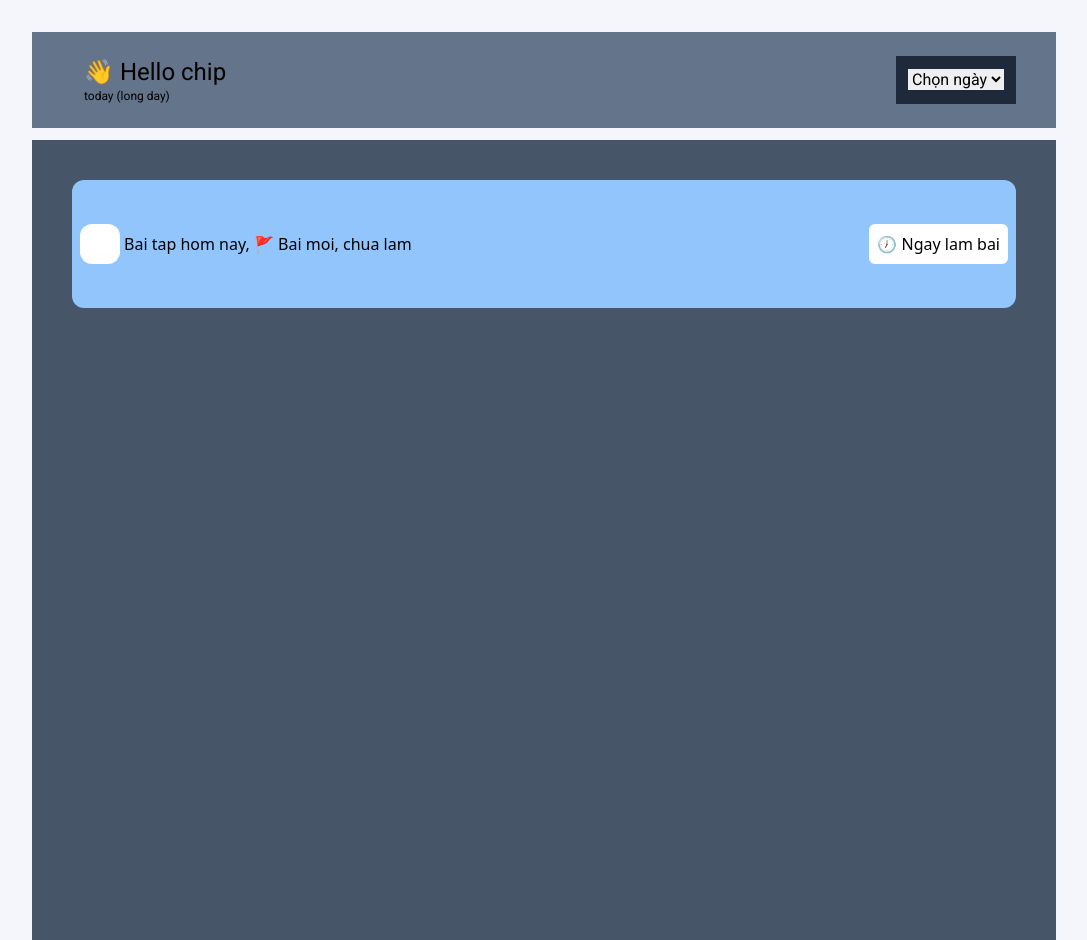
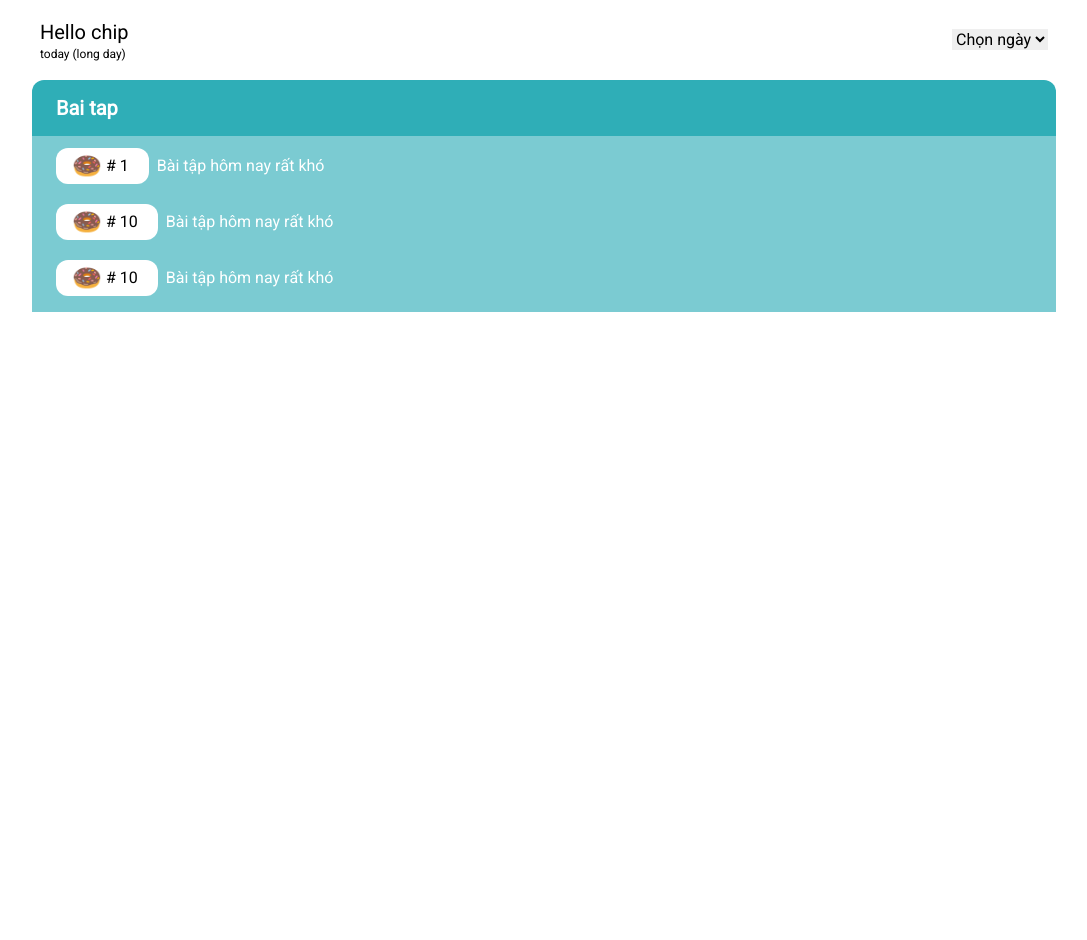
Before and after one commit to beanladance/chiplearnly, a Flask app: page / in a window 1280 px wide. Shown: the whole page, without its empty margins (96-1183 px from the left). After the commit the page ends 312 px from the top, so only its background shows below. Run offline with Flask 3, Linux system fonts and the light colour scheme; some libraries are stand-ins or nearby versions.

Commit message:
Add files via upload

```diff
--- a/templates/index.html
+++ b/templates/index.html
@@ -1,12 +1,12 @@
 {% extends "base.html" %}
 {% block content %}
-<body class="bg-[#f4f6fb]">
-    <div class=" mt-8 justify-between lg:px-10 md:px-5 mx-auto bg-slate-500 h-24 max-w-[1024px] flex min-w-[400px]" style="font-family: 'Roboto', sans-serif;">
-        <div class="my-auto items-center sm:p-3 px-10">
-            <h1 class="text-2xl">👋 Hello chip</h1>
+<body class="">
+    <div class=" mx-auto flex w-full lg:w-[1024px] md:w-[800px] px-2 justify-between h-20" style="font-family: 'Roboto', sans-serif;">
+        <div class="my-auto items-center">
+            <h1 class="text-xl">Hello chip</h1>
             <h3 class="text-xs">today (long day) </h3>
         </div>
-        <div class="bg-slate-800 my-auto sm:p-3 px-10">
+        <div class="my-auto">
             <select>
                 <option>Chọn ngày</option>
                 <option>Hôm nay</option>
@@ -15,21 +15,32 @@
             </select>
         </div>
     </div>
-    <div class="max-w-[1024px] min-w-[400px] mx-auto overflow-y-auto bg-slate-600 lg:p-10 sm:p-3 sm:mt-3 mt-10 h-screen">
-        <!-- 1 cái item bao gôm từ div này -->
-        <div class="mx-auto flex justify-between bg-blue-300 hover:bg-slate-300 h-32 sm:h-18 w-full rounded-xl p-2 mb-2">
-            <div class="flex items-center">
-                <!-- Cho cái ảnh vào cái khung vuông này, tùy chọn ảnh theo thể loại nào -->
-                <div class="bg-white h-10 w-10 rounded-xl "></div>
-                <div class="sm:px-1 px-3 "> Bai tap hom nay, 🚩 Bai moi, chua lam</div>
-
-                <!-- Thêm nhắc nhỏ vào đây! emoji -->
-            </div>
-            <div class="flex items-center">
-                <div class="bg-white items-center px-5  sm:px-2 flex h-10 rounded-md">🕖 Ngay lam bai</div>
-                <!-- Có thể thêm xem, xóa sửa tùy chọn -->
+    <div class=" mx-auto flex lg:w-[1024px] md:w-[800px] px-6 bg-[#2faeb7] text-white h-14 rounded-t-xl" style="font-family: 'Roboto', sans-serif;">
+        <h1 class="font-bold my-auto text-xl">Bai tap</h1>
+    </div>
+    <div class=" mx-auto w-full lg:w-[1024px] bg-[#7BCBD2] md:w-[800px] px-4 pb-2" style="font-family: 'Roboto', sans-serif;">
+        <!-- 1 cái item -->
+        <div class="mb-2 pt-2">
+            <div class="px-2 pt-1 flex items-center">
+                <div class="flex h-9 rounded-xl bg-white px-4 items-center"><span class="text-2xl">🍩</span> <span class="text-black text-base px-1"># 1</span></div>
+                <div class="text-white text-wrap px-2">Bài tập hôm nay rất khó</div>
             </div>
         </div>
+
+        <div class="mb-2 pt-2">
+            <div class="px-2 pt-1 flex items-center">
+                <div class="flex h-9 rounded-xl bg-white px-4 items-center"><span class="text-2xl">🍩</span> <span class="text-black text-base px-1"># 10</span></div>
+                <div class="text-white text-wrap px-2">Bài tập hôm nay rất khó</div>
+            </div>
+        </div>
+
+        <div class="mb-2 pt-2">
+            <div class="px-2 pt-1 flex items-center">
+                <div class="flex h-9 rounded-xl bg-white px-4 items-center"><span class="text-2xl">🍩</span> <span class="text-black text-base px-1"># 10</span></div>
+                <div class="text-white text-wrap px-2">Bài tập hôm nay rất khó</div>
+            </div>
+        </div>
+
     </div>
 </body>
 {% endblock %}
```
